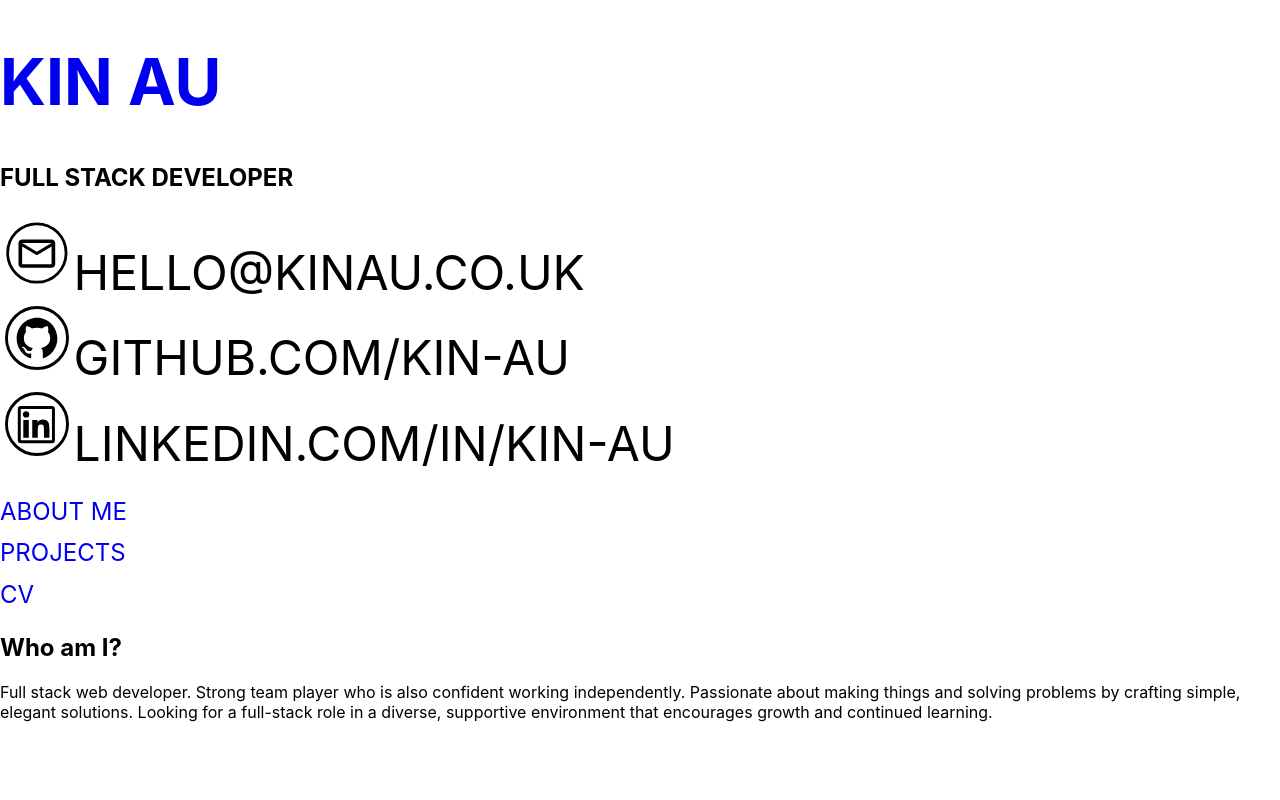
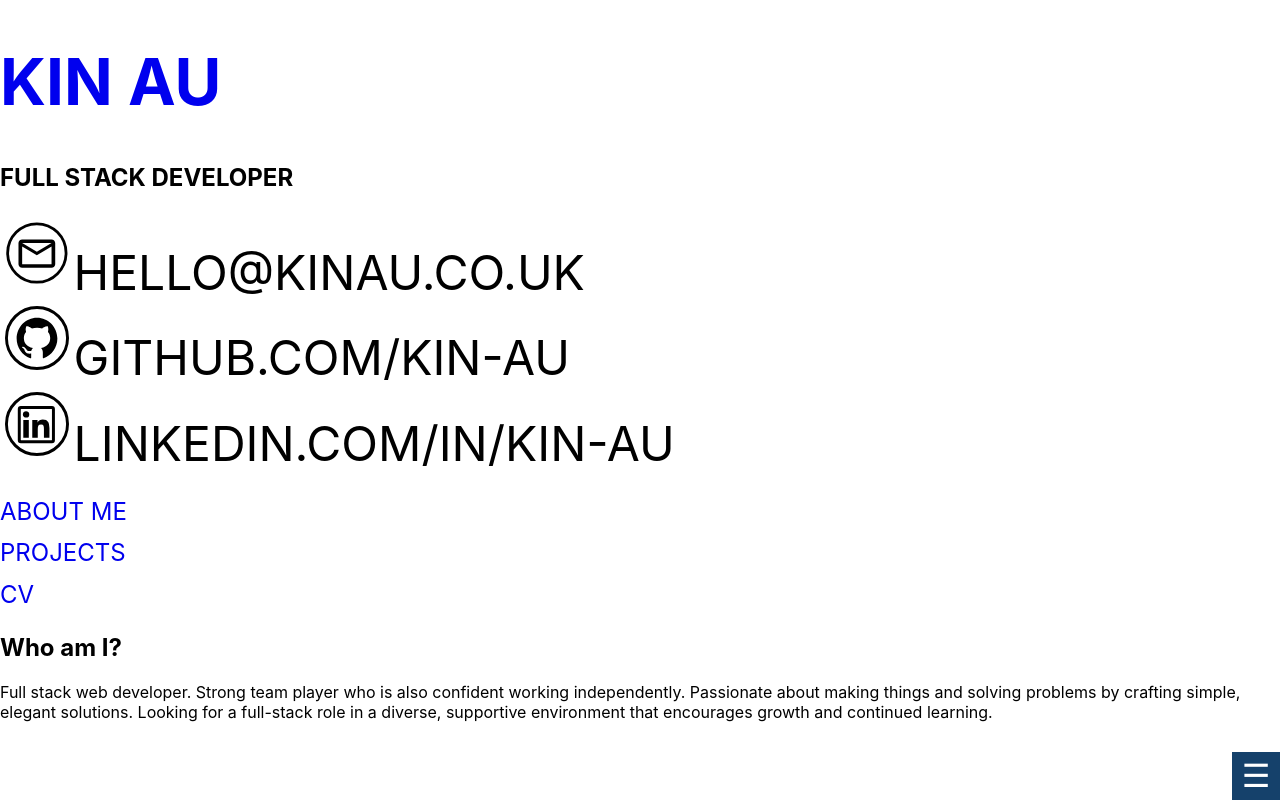
Before and after one commit to kin-au/kinau-website, a React (Create React App) app: page / in a window 1280 px wide. Built offline with nearby package versions, Linux system fonts and the light colour scheme.

Commit message:
adjust burger menu size and margins

```diff
--- a/src/components/Header/Header.style.js
+++ b/src/components/Header/Header.style.js
@@ -20,14 +20,14 @@ const Header = styled.header`
   }
 
   .mobileView {
-    @media (min-width: 321px) {
+    @media (min-width: 4500px) {
       display: none;
     }
   }
 
   .desktopView {
     display: none;
-    @media (min-width: 321px) {
+    @media (min-width: 450px) {
       display: block;
     }
   }
--- a/src/components/MobileNav/MobileNav.style.js
+++ b/src/components/MobileNav/MobileNav.style.js
@@ -44,7 +44,7 @@ const Nav = styled.nav`
   }
 
   .bottomLink {
-    margin-bottom: 2.5rem;
+    margin-bottom: 3rem;
   }
 `;
 
@@ -55,9 +55,9 @@ const NavButton = styled.button`
   position: fixed;
   bottom: 0;
   right: 0;
-  font-size: 1.5rem;
-  height: 2.5rem;
-  width: 2.5rem;
+  font-size: 2rem;
+  height: 3rem;
+  width: 3rem;
 `;
 
 export { Nav, NavButton };
```
